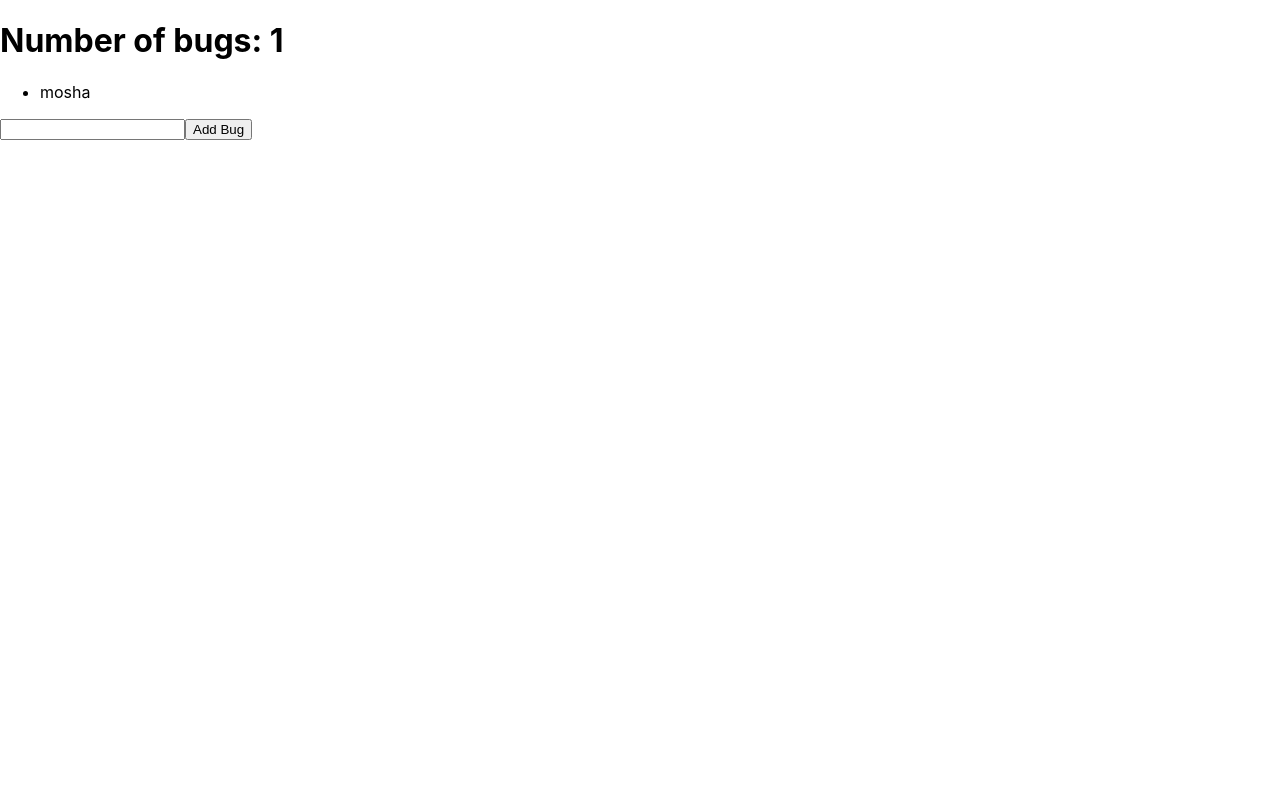
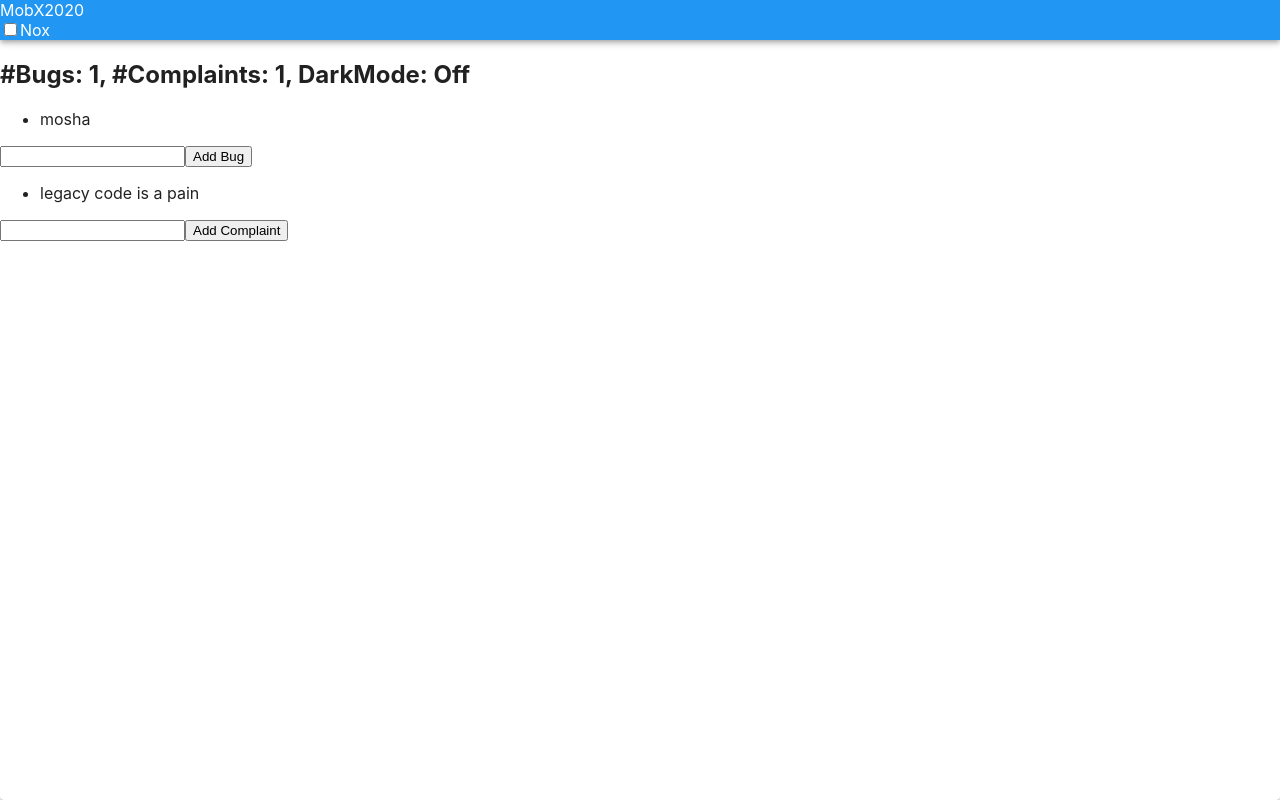
Before and after one commit to Suedo/mobx2020, a React (Create React App) app: page / in a window 1280 px wide. Built offline with nearby package versions, Linux system fonts and the light colour scheme.

Commit message:
styling remains

```diff
--- a/src/App.tsx
+++ b/src/App.tsx
@@ -1,9 +1,13 @@
 import * as React from 'react';
 
-import { BugsHeader } from './containers/BugsHeaderContainer';
-import { BugsList } from './components/BugsList';
-import { BugsForm } from './components/BugsForm';
+import { AppHeader } from './containers/HeaderContainer';
+import { Banner } from './containers/BannerContainer';
+import { BugsList, ComplaintsList } from './containers/ItemListContainer';
+import { BugsForm } from './containers/BugsForm';
+import { ComplaintsForm } from './containers/ComplaintsForm';
 import { StoreProvider, MuiThemeProvider } from './context/context';
+
+import Paper from '@material-ui/core/Paper';
 
 interface IAppProps {
   name: string;
@@ -13,12 +17,24 @@ const App: React.FunctionComponent<IAppProps> = ({ name }) => {
   return (
     <StoreProvider>
       <MuiThemeProvider>
-        <div className="App">
-          <header className="App-Header" />
-          <BugsHeader />
-          <BugsList />
-          <BugsForm />
-        </div>
+        <Paper style={{ height: '100vh' }}>
+          <div className="App">
+            <AppHeader />
+            <div className="grid-container">
+              <div className="grid-item banner">
+                <Banner />
+              </div>
+              <div className="grid-item">
+                <BugsList />
+                <BugsForm />
+              </div>
+              <div className="grid-item">
+                <ComplaintsList />
+                <ComplaintsForm />
+              </div>
+            </div>
+          </div>
+        </Paper>
       </MuiThemeProvider>
     </StoreProvider>
   );
--- /dev/null
+++ b/src/components/BannerComponent.tsx
@@ -0,0 +1,9 @@
+import React, { FunctionComponent } from 'react';
+
+interface BannerPropsI {
+  display: string;
+}
+
+export const BannerComponent: FunctionComponent<BannerPropsI> = ({ display }) => {
+  return <h2>{display}</h2>;
+};
--- a/src/components/BugsForm.tsx
+++ /dev/null
@@ -1,21 +0,0 @@
-import React, { useState } from 'react';
-import { useStore } from '../context/context';
-
-export const BugsForm = () => {
-  const { bugStore } = useStore();
-
-  const [bug, setBug] = useState('');
-
-  return (
-    <form
-      onSubmit={(e) => {
-        e.preventDefault();
-        bugStore.addBug(bug);
-        setBug('');
-      }}
-    >
-      <input type="text" value={bug} onChange={(e) => setBug(e.target.value)} />
-      <button type="submit">Add Bug</button>
-    </form>
-  );
-};
--- a/src/components/BugsList.tsx
+++ /dev/null
@@ -1,28 +0,0 @@
-import React, { FunctionComponent } from 'react';
-import { useStore } from '../context/context';
-import { Observer } from 'mobx-react';
-
-interface BugsListItemProps {
-  id: string;
-  name: string;
-}
-
-const BugsListItem: FunctionComponent<BugsListItemProps> = ({ id, name }) => {
-  return <li key={id}>{name}</li>;
-};
-
-export const BugsList = () => {
-  const { bugStore } = useStore();
-
-  return (
-    <Observer>
-      {() => (
-        <ul>
-          {bugStore.bugs.map((bug) => (
-            <BugsListItem id={bug.id} name={bug.name} />
-          ))}
-        </ul>
-      )}
-    </Observer>
-  );
-};
--- /dev/null
+++ b/src/components/HeaderComponent.tsx
@@ -0,0 +1,26 @@
+import React, { FunctionComponent } from 'react';
+import { ToggleComponent } from './ToggleComponent';
+
+// Mui
+import AppBar from '@material-ui/core/AppBar';
+import Toolbar from '@material-ui/core/Toolbar';
+
+interface HeaderComponentProps {
+  brand: string;
+}
+
+export const HeaderComponent: FunctionComponent<HeaderComponentProps> = ({ brand }) => {
+  return (
+    <>
+      <AppBar position="static">
+        <div className="header-grid-container">
+          <div className="header-grid-item">{brand}</div>
+          <div className="header-grid-item"></div>
+          <div className="header-grid-item">
+            <ToggleComponent />
+          </div>
+        </div>
+      </AppBar>
+    </>
+  );
+};
--- /dev/null
+++ b/src/components/ItemListComponent.tsx
@@ -0,0 +1,30 @@
+import React, { FunctionComponent } from 'react';
+import { Bug } from '../stores/BugStore';
+import { Observer } from 'mobx-react';
+
+interface ListItemProps {
+  id: string;
+  name: string;
+}
+
+const ListItem: FunctionComponent<ListItemProps> = ({ id, name }) => {
+  return <li key={id}>{name}</li>;
+};
+
+interface ListProps {
+  bugs: Bug[];
+}
+
+export const ListComponent: FunctionComponent<ListProps> = ({ bugs }) => {
+  return (
+    <Observer>
+      {() => (
+        <ul>
+          {bugs.map((bug) => (
+            <ListItem id={bug.id} name={bug.name} />
+          ))}
+        </ul>
+      )}
+    </Observer>
+  );
+};
--- /dev/null
+++ b/src/components/ToggleComponent.tsx
@@ -0,0 +1,33 @@
+import React, { FunctionComponent } from 'react';
+import { useStore } from '../context/context';
+import { Observer } from 'mobx-react-lite';
+
+interface TogglePropsI {}
+
+export const ToggleComponent: FunctionComponent<TogglePropsI> = (props) => {
+  const { themeStore } = useStore();
+
+  // Ideally a component should not need to deal with stores and observers. That's container's job
+  // but it's a small project and just going with it
+  return (
+    <Observer>
+      {() => (
+        <>
+          <input
+            type="checkbox"
+            id="darkmodetoggle"
+            onChange={() => {
+              console.log('changing darkmode from present value:' + themeStore.isDarkMode);
+              themeStore.toggleDarkMode();
+            }}
+          />
+          <label htmlFor="darkmodetoggle">{themeStore.isDarkMode ? 'Lumos' : 'Nox'}</label>
+        </>
+      )}
+    </Observer>
+  );
+};
+
+/*
+A simple HTML+CSS toggle: https://codepen.io/liamj/pen/QYyBzz
+*/
--- /dev/null
+++ b/src/containers/BannerContainer.tsx
@@ -0,0 +1,14 @@
+import React from 'react';
+import { observer } from 'mobx-react-lite';
+import { BannerComponent } from '../components/BannerComponent';
+import { useStore } from '../context/context';
+
+export const Banner = observer(() => {
+  const { bugStore, complaintStore, themeStore } = useStore();
+
+  const display = `#Bugs: ${bugStore.bugCount}, #Complaints: ${complaintStore.complaintCount}, DarkMode: ${
+    themeStore.isDarkMode ? 'On' : 'Off'
+  }`;
+
+  return <BannerComponent display={display} />;
+});
--- /dev/null
+++ b/src/containers/BugsForm.tsx
@@ -0,0 +1,27 @@
+import React, { useState } from 'react';
+import { Bug } from '../stores/BugStore';
+import { useStore } from '../context/context';
+
+export const BugsForm = () => {
+  const initialState = '';
+  const [bugName, setBugName] = useState(initialState);
+
+  const { bugStore } = useStore();
+
+  const addBug = (name: string) => {
+    bugStore.addBug(name);
+  };
+
+  return (
+    <form
+      onSubmit={(e) => {
+        e.preventDefault();
+        addBug(bugName);
+        setBugName(initialState);
+      }}
+    >
+      <input type="text" value={bugName} onChange={(e) => setBugName(e.target.value)} />
+      <button type="submit">Add Bug</button>
+    </form>
+  );
+};
--- /dev/null
+++ b/src/containers/ComplaintsForm.tsx
@@ -0,0 +1,27 @@
+import React, { useState } from 'react';
+import { Bug } from '../stores/BugStore';
+import { useStore } from '../context/context';
+
+export const ComplaintsForm = () => {
+  const initialState = '';
+  const [complaint, setComplaint] = useState(initialState);
+
+  const { complaintStore } = useStore();
+
+  const addComplaint = (name: string) => {
+    complaintStore.addComplaint(name);
+  };
+
+  return (
+    <form
+      onSubmit={(e) => {
+        e.preventDefault();
+        addComplaint(complaint);
+        setComplaint(initialState);
+      }}
+    >
+      <input type="text" value={complaint} onChange={(e) => setComplaint(e.target.value)} />
+      <button type="submit">Add Complaint</button>
+    </form>
+  );
+};
--- /dev/null
+++ b/src/containers/HeaderContainer.tsx
@@ -0,0 +1,10 @@
+import React from 'react';
+import { observer } from 'mobx-react-lite';
+import { HeaderComponent } from '../components/HeaderComponent';
+import { useStore } from '../context/context';
+
+export const AppHeader = observer(() => {
+  return <HeaderComponent brand="MobX2020" />;
+});
+
+// https://stackoverflow.com/a/60569430/2715083
--- /dev/null
+++ b/src/containers/ItemListContainer.tsx
@@ -0,0 +1,19 @@
+import React from 'react';
+
+import { useStore } from '../context/context';
+import { ListComponent } from '../components/ItemListComponent';
+import { observer } from 'mobx-react-lite';
+
+export const BugsList = observer(() => {
+  // observe changes to store and re-render on change
+  const { bugStore } = useStore();
+
+  return <ListComponent bugs={bugStore.bugsByLength}></ListComponent>;
+});
+
+export const ComplaintsList = observer(() => {
+  // observe changes to store and re-render on change
+  const { complaintStore } = useStore();
+
+  return <ListComponent bugs={complaintStore.complaintByLength}></ListComponent>;
+});
```
